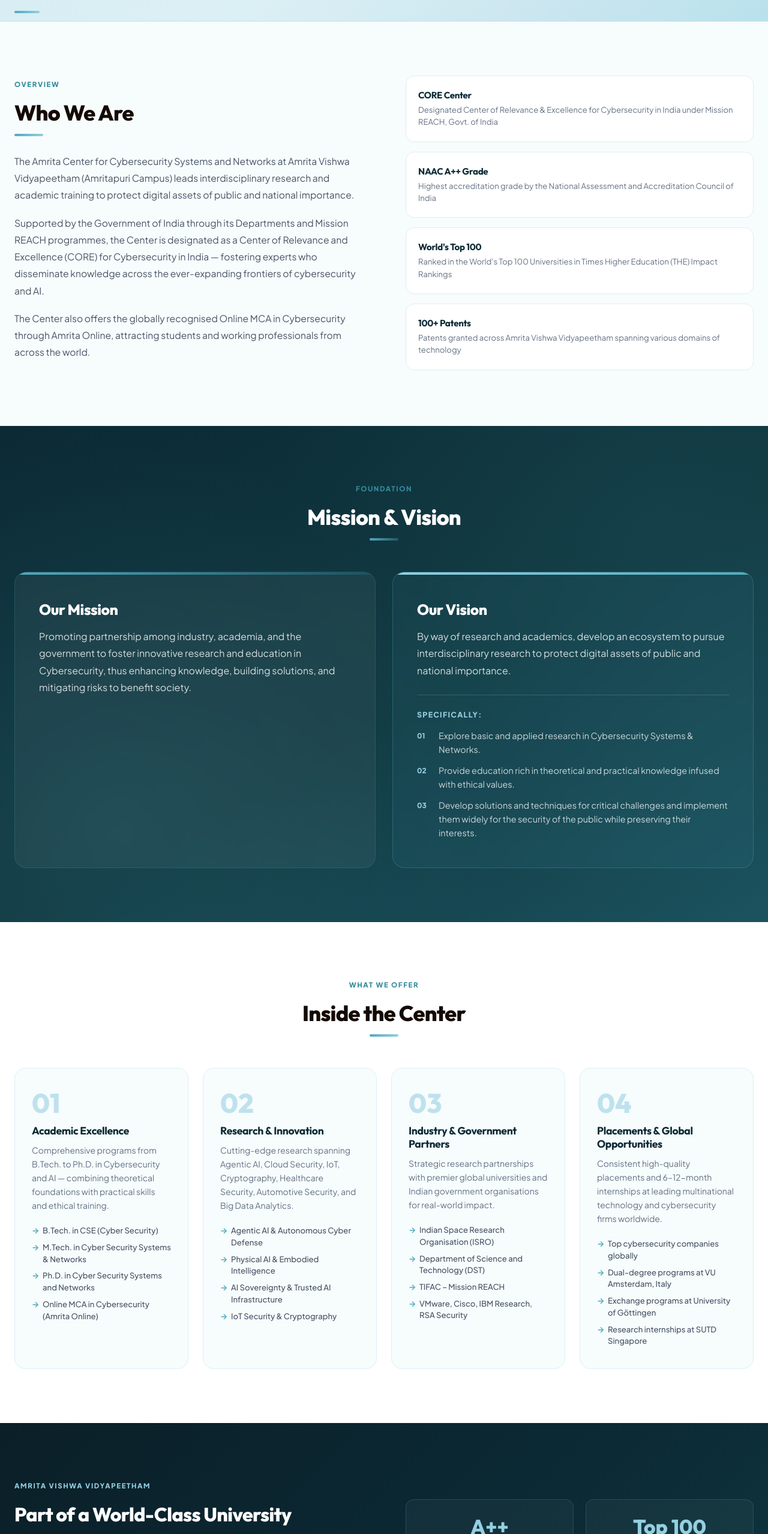
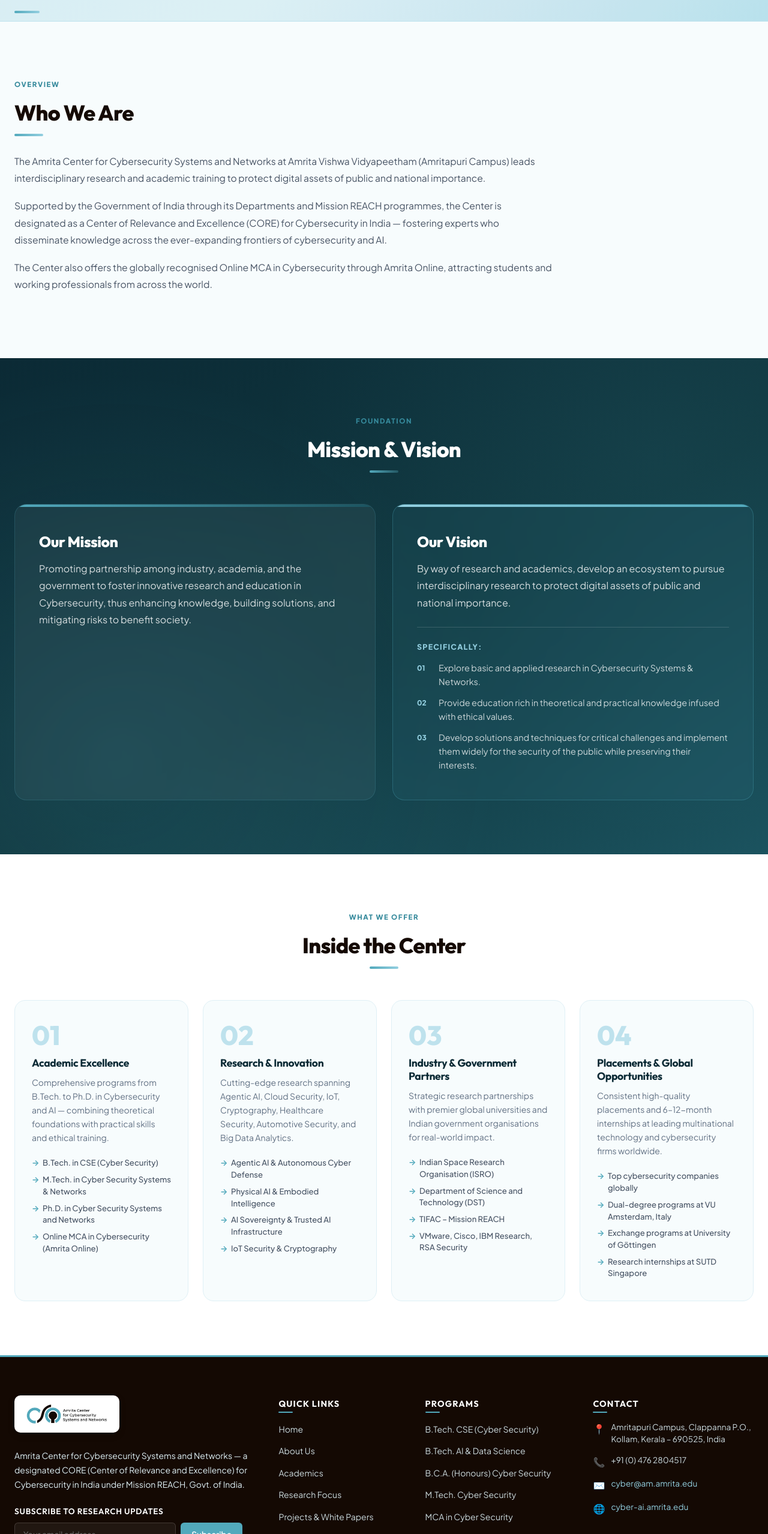
Before and after one commit to bhavyaottappurakkal/Cyber_Security_Website, a React (Vite) app in the folder cyber-ai-website/: page /about in a window 1280 px wide. Shown: the part 243-2800 px from the top of the page at 60% size. Built offline with nearby package versions, Linux system fonts and the light colour scheme; a web font is replaced by a local one.

Commit message:
about dublicate

```diff
--- a/cyber-ai-website/src/pages/About.css
+++ b/cyber-ai-website/src/pages/About.css
@@ -150,13 +150,8 @@
 }
 
 .about-overview-inner {
-  display: grid;
-  grid-template-columns: 1fr 1fr;
-  gap: 72px;
-  align-items: start;
+  max-width: 900px;
 }
-
-.aov-left {}
 
 .aov-body {
   font-size: 0.98rem;
@@ -168,44 +163,6 @@
 .aov-body strong {
   color: #103840;
   font-weight: 700;
-}
-
-/* Overview right: stacked cards */
-.aov-right {
-  display: flex;
-  flex-direction: column;
-  gap: 16px;
-}
-
-.aov-card {
-  display: flex;
-  align-items: flex-start;
-  gap: 18px;
-  background: #fff;
-  border: 1px solid #e0eef2;
-  border-radius: 14px;
-  padding: 22px 20px;
-  transition: box-shadow 0.22s ease, transform 0.22s ease, border-color 0.22s ease;
-}
-
-.aov-card:hover {
-  box-shadow: 0 8px 28px rgba(16, 56, 64, 0.1);
-  transform: translateY(-2px);
-  border-color: #93cfe0;
-}
-
-.aov-card-title {
-  font-size: 0.95rem;
-  font-weight: 700;
-  color: #0b2a35;
-  margin: 0 0 5px;
-}
-
-.aov-card-desc {
-  font-size: 0.82rem;
-  color: #627184;
-  line-height: 1.55;
-  margin: 0;
 }
 
 /* ── Mission & Vision ── */
@@ -444,88 +401,12 @@
   font-weight: 700;
 }
 
-/* ── University Section ── */
-.about-univ-section {
-  background: linear-gradient(135deg, #0b1f28 0%, #0b2a35 60%, #103840 100%);
-  padding: 90px 0;
-}
-
-.about-univ-inner {
-  display: grid;
-  grid-template-columns: 1fr 1fr;
-  gap: 72px;
-  align-items: center;
-}
-
-.au-title {
-  font-size: clamp(1.5rem, 2.5vw, 2.1rem);
-  font-weight: 800;
-  color: #fff;
-  margin: 8px 0 20px;
-  line-height: 1.25;
-}
-
-.au-body {
-  font-size: 0.97rem;
-  color: rgba(255, 255, 255, 0.65);
-  line-height: 1.78;
-  margin-bottom: 16px;
-}
-
-.au-stats {
-  display: grid;
-  grid-template-columns: 1fr 1fr;
-  gap: 20px;
-}
-
-.au-stat {
-  background: rgba(255, 255, 255, 0.04);
-  border: 1px solid rgba(82, 169, 188, 0.22);
-  border-radius: 14px;
-  padding: 28px 20px;
-  text-align: center;
-  transition: background 0.22s ease, border-color 0.22s ease, transform 0.22s ease;
-}
-
-.au-stat:hover {
-  background: rgba(82, 169, 188, 0.08);
-  border-color: #52a9bc;
-  transform: translateY(-3px);
-}
-
-.au-stat-num {
-  font-size: 2.1rem;
-  font-weight: 800;
-  color: #93cfe0;
-  line-height: 1;
-  margin-bottom: 7px;
-  font-family: var(--font-heading, serif);
-}
-
-.au-stat-label {
-  font-size: 0.78rem;
-  color: rgba(255, 255, 255, 0.65);
-  font-weight: 600;
-  line-height: 1.4;
-}
-
 /* ── Responsive ── */
 @media (max-width: 1024px) {
-  .about-overview-inner {
-    grid-template-columns: 1fr;
-    gap: 44px;
-  }
-
   .mv-cards-row {
     grid-template-columns: 1fr;
     gap: 20px;
   }
-
-  .about-univ-inner {
-    grid-template-columns: 1fr;
-    gap: 44px;
-  }
-
 }
 
 @media (max-width: 680px) {
@@ -544,10 +425,6 @@
     padding: 32px 24px;
   }
 
-  .au-stats {
-    grid-template-columns: 1fr 1fr;
-  }
-
   .inside-grid {
     grid-template-columns: 1fr;
   }
--- a/cyber-ai-website/src/pages/About.jsx
+++ b/cyber-ai-website/src/pages/About.jsx
@@ -192,7 +192,7 @@ export default function About() {
     return () => window.removeEventListener('storage', handleStorageChange)
   }, [])
 
-  const { hero, overview, overviewCards, mission, vision, insideOfferings, university } = content
+  const { hero, overview, mission, vision, insideOfferings } = content
 
   return (
     <div className="about-page">
@@ -239,16 +239,6 @@ export default function About() {
               {overview?.p3 && <p className="aov-body">{overview.p3}</p>}
             </div>
 
-            <div className="aov-right">
-              {(overviewCards || []).map((c) => (
-                <div className="aov-card" key={c.id}>
-                  <div className="aov-card-body">
-                    <h4 className="aov-card-title">{c.title}</h4>
-                    <p className="aov-card-desc">{c.desc}</p>
-                  </div>
-                </div>
-              ))}
-            </div>
           </div>
         </div>
       </section>
@@ -319,25 +309,6 @@ export default function About() {
         </div>
       </section>
 
-      {/* ── University Info ── */}
-      <section className="about-univ-section">
-        <div className="container about-univ-inner">
-          <div className="au-text">
-            <span className="aov-eyebrow aov-eyebrow-light">{university?.eyebrow || 'Amrita Vishwa Vidyapeetham'}</span>
-            <h2 className="au-title">{university?.title || 'Part of a World-Class University'}</h2>
-            {university?.p1 && <p className="au-body">{university.p1}</p>}
-            {university?.p2 && <p className="au-body">{university.p2}</p>}
-          </div>
-          <div className="au-stats">
-            {(university?.stats || []).map((s) => (
-              <div className="au-stat" key={s.id}>
-                <div className="au-stat-num">{s.n}</div>
-                <div className="au-stat-label">{s.l}</div>
-              </div>
-            ))}
-          </div>
-        </div>
-      </section>
     </div>
   )
 }
```
